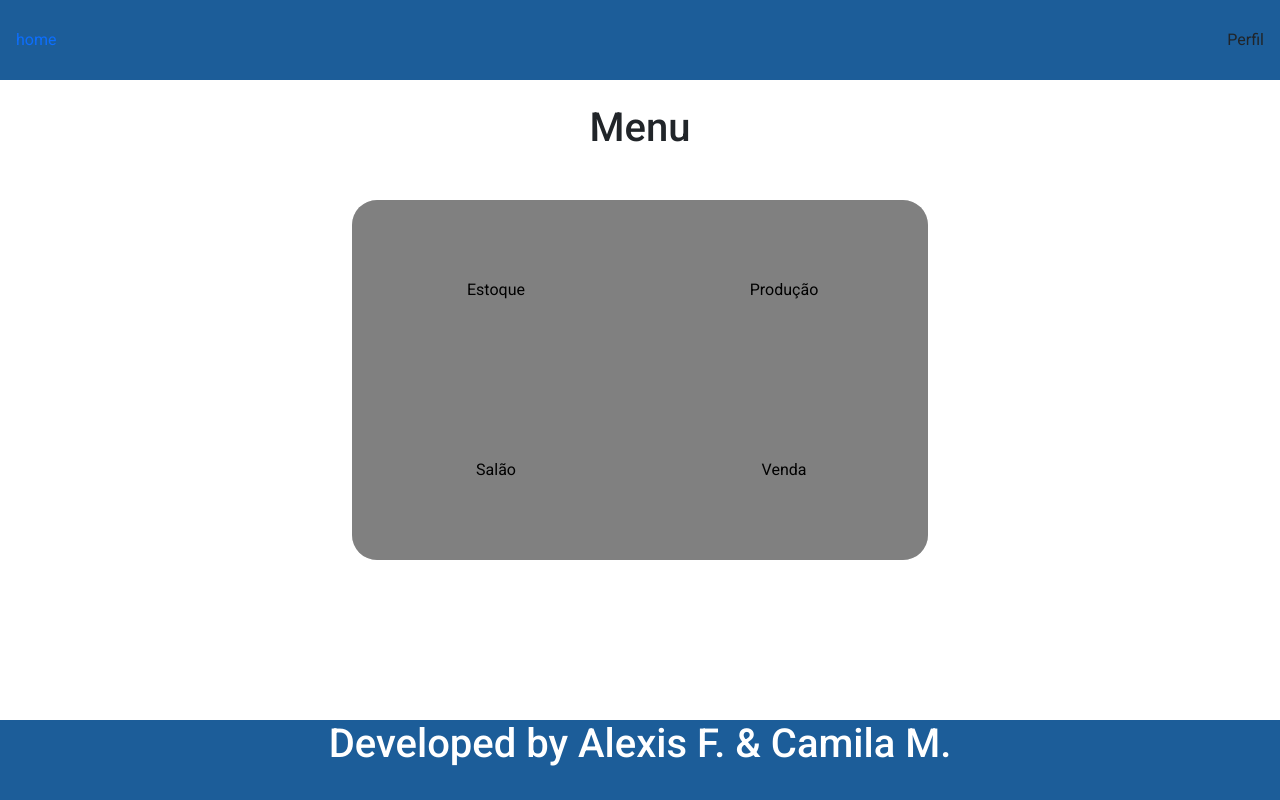
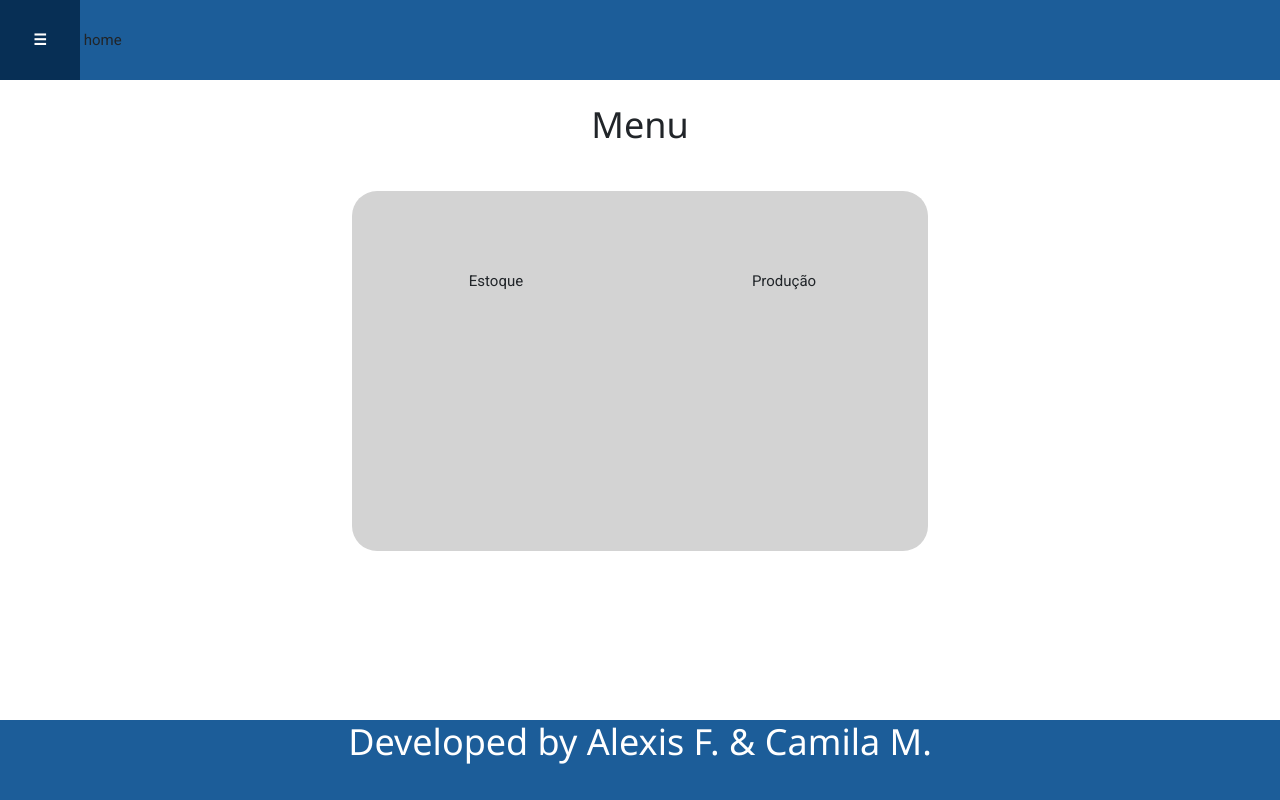
Before and after one commit to CamilaMatos/SGP, a PHP site: page /SGP/home in a window 1280 px wide. Run offline with PHP 8.4, Linux system fonts and the light colour scheme; the visitor is signed in with stand-in values (Sample User, id 1); data that the repository does not hold is empty; some libraries are stand-ins or nearby versions.

Commit message:
Adicionando sideBar e consertando o css

```diff
--- a/css/style.css
+++ b/css/style.css
@@ -38,7 +38,7 @@
     min-height: 10vh;
     max-height: 10vh;
     margin: 0;
-    padding-left: 2vh;
+
     padding-right: 2vh;
     padding-top: 0;
     padding-bottom: 0;
@@ -85,7 +85,7 @@
 .mainForm {
     border-width: 3px;
     border-color: red;
-    background-color: #8bb1e4;
+    background-color: #d8e3f1;
     text-align: center;
     justify-content: center;
     width: 39.08vw;
@@ -260,6 +260,7 @@
 
 .loginInput {
     line-height: 25px;
+    height: 35px;
     border-radius: 5px;
     width: 20vw;
     padding-left: 15px;
@@ -268,6 +269,7 @@
     border-width: 2px;
     margin: 2px;
     font-family: 'PT Sans', sans-serif;
+    background-color: white;
 }
 
 .submitButton {
@@ -320,3 +322,48 @@
     margin-top: 50%;
     transform: translateY(-50%);
 }
+
+.loginLabel{
+    margin-right: 40%;
+}
+
+.hamburguerMenu{
+    border: none;
+    color: white;
+    background-color: transparent;
+    font-weight: bold;
+    height: 10vh;
+    text-align: center;
+    width: 10vh;
+    z-index: 5 !important;
+}
+.hamburguerMenu:hover {
+    color: white;
+    background-color: #072f55;
+    font-weight: bold;
+    cursor: pointer;
+
+}
+
+.sideBar{
+    display: block;
+    left: -25%;
+    width: 25%;
+    z-index: 5;
+}
+
+.sideBarTop{
+    width: 100%;
+    margin-top: 5vh;
+    margin-bottom: 5vh;
+    text-align: center;
+}
+
+.optionsIcon{
+    margin-right: 1vw;
+    /* margin-top: 10px; */
+}
+
+.logOutDiv{
+    bottom: 0;
+}
--- a/header.php
+++ b/header.php
@@ -11,37 +11,11 @@
         $stilo = "hidden";
     }else{$stilo = "";};
     ?>
+    <button class="hamburguerMenu" id="sideBarIcon" type="button" value="fechado" onclick="sideBar(this)">☰</button>
     <a href="pages/home" class="headerIcon" <?=$stilo?>>
         home
     </a>
 
     <ul class="headerUl">
-        <li>
-            <div class="dropdown">
-                <span>Perfil</span>
-                <ul class="dropdown-content">
-                    <li>
-                        <a href="pages/perfil">
-                            Perfil
-                        </a>
-                    </li>
-                    <li>
-                        <a href="pages/permissoes">
-                            Permissões
-                        </a>
-                    </li>
-                    <li>
-                        <a href="pages/admin">
-                            Administração
-                        </a>
-                    </li>
-                    <li>
-                        <a href='pages/sair'>
-                            Sair
-                        </a>
-                    </li>
-                </ul>
-            </div>
-        </li>
     </ul>
 </header>
--- a/index.php
+++ b/index.php
@@ -24,6 +24,7 @@
     <link rel="preconnect" href="https://fonts.googleapis.com">
     <link rel="preconnect" href="https://fonts.gstatic.com" crossorigin>
     <link href="https://fonts.googleapis.com/css2?family=Roboto:wght@100;300;400;500;700&display=swap" rel="stylesheet">
+    <link rel="stylesheet" href="https://www.w3schools.com/w3css/4/w3.css">
 
     <link rel="shortcut icon" href="images/icone.png">
 
@@ -41,7 +42,29 @@
 </head>
 
 <body>
+    <div class="w3-sidebar w3-bar-block sideBar" id="mySidebar">
+        <div class="sideBarTop">
+            <div>
+                <i class="fa-regular fa-circle-user loginIcon"></i>
+            </div>
+            <div>
+                Nome do Cidadão
+            </div>
+        </div>
+        <a href="pages/perfil" class="w3-bar-item w3-button">Perfil</a>
+        <a href="pages/permissoes" class="w3-bar-item w3-button">Permissões</a>
+        <a href="pages/usuarios" class="w3-bar-item w3-button">Usuários</a>
+        <a href="pages/manutencao" class="w3-bar-item w3-button">Parâmetros</a>
+        <div>
+            <a href="pages/sair" class="w3-bar-item w3-button">
+                <i class="fa-solid fa-person-through-window optionsIcon"></i>
+                Sair
+            </a>
+        </div>
 
+    </div>
+    <div class="w3-overlay" onclick="w3_close()" style="z-index: 0;" id="myOverlay"></div>
+    <div>
         <?php
             if(!isset($_SESSION['login'])){
                 require "pages/login.php";
@@ -50,6 +73,7 @@
                 require "header.php";
                 ?>
                     <main>
+
                         <?php
                         $page = "home";
                         if (isset($_GET["param"])) {
@@ -78,7 +102,38 @@
                 require "footer.php";
             }
         ?>
+    </div>
 
+<script>
+
+    function sideBar(button){
+        if(document.getElementById("sideBarIcon").value == "fechado"){
+            w3_open();
+        }else{
+            w3_close();
+        };
+    };
+
+    function w3_close() {
+        document.getElementById("mySidebar").style.left = "-25%";
+        document.getElementById("sideBarIcon").style.margin = "0% 0% 0% 0%";
+
+        document.getElementById("sideBarIcon").value = "fechado";
+
+        document.getElementById("myOverlay").style.display = "none";
+    }
+
+    function w3_open() {
+        document.getElementById("mySidebar").style.transition = "500ms";
+        document.getElementById("sideBarIcon").style.transition = "500ms";
+        document.getElementById("mySidebar").style.left = "0%";
+        document.getElementById("sideBarIcon").style.margin = "0% 0% 0% 25%";
+
+        document.getElementById("sideBarIcon").value = "aberto";
+
+        document.getElementById("myOverlay").style.display = "block";
+    }
+</script>
 </body>
 
 </html>
--- a/pages/home.php
+++ b/pages/home.php
@@ -11,14 +11,14 @@
 <div class="mainMenu">
     <div class="flex-row">
         <a href="pages/estoque">
-            <div class="mainMenuItem" id="i1">
+            <div class="mainMenuItem">
                 <p>
                     Estoque
                 </p>
             </div>
         </a>
         <a href="pages/construct">
-            <div class="mainMenuItem" id="i2">
+            <div class="mainMenuItem">
                 <p>
                     Produção
                 </p>
@@ -26,21 +26,4 @@
         </a>
 
     </div>
-    <div class="flex-row">
-        <a href="pages/construct">
-            <div class="mainMenuItem" id="i3">
-                <p>
-                    Salão
-                </p>
-            </div>
-        </a>
-        <a href="pages/construct">
-            <div class="mainMenuItem" id="i4">
-                <p>
-                    Venda
-                </p>
-            </div>
-        </a>
-    </div>
-
 </div>
--- a/pages/login.php
+++ b/pages/login.php
@@ -35,11 +35,12 @@
                 <i class="fa-regular fa-circle-user loginIcon"></i>
                 <br>
                 <br>
-                <label for="login">Usuário:</label>
+                <br>
+                <label for="login" class="loginLabel">Usuário:</label>
                 <br>
                 <input type="text" placeholder="Login" id="login" name="login" class="loginInput">
                 <br>
-                <label for="password">Senha:</label>
+                <label for="password"class="loginLabel">Senha:</label>
                 <br>
                 <input type="password" placeholder="Senha" id="password" name="password" class="loginInput">
                 <br>
```
Lines whose indentation alone changed are shown as unchanged.
